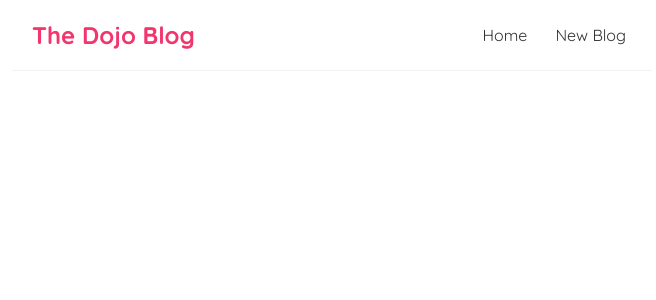
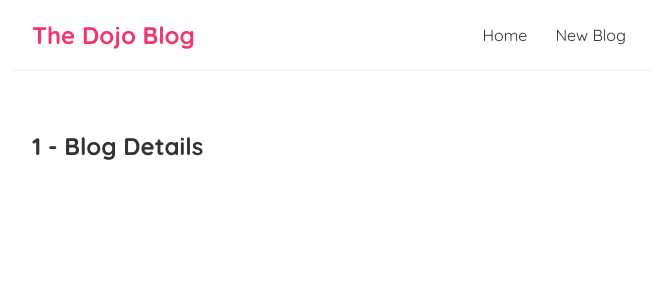
Before and after one commit to JoaoPedroVisconti/ReactTutorial_dojo-blog, a React (Create React App) app: page /blogs/1 in a window 1280 px wide. Shown: the top 300 px of the page, without its empty margins (308-964 px from the left). Built offline with nearby package versions, Linux system fonts and the light colour scheme; the HTML template or start-up script is replaced by a standard one.

Commit message:
Using route parameters to set a link to page blogs details and turning the blogs on the home page links

```diff
--- a/src/App.js
+++ b/src/App.js
@@ -1,7 +1,9 @@
+import { BrowserRouter as Router, Route, Switch } from 'react-router-dom';
+
 import Navbar from './Navbar';
 import Home from './Home';
 import Create from './Create';
-import { BrowserRouter as Router, Route, Switch } from 'react-router-dom';
+import BlogDetails from './BlogDetails';
 
 function App() {
   return (
@@ -16,6 +18,9 @@
             <Route path="/create">
               <Create />
             </Route>
+            <Route path="/blogs/:id">
+              <BlogDetails />
+            </Route>
           </Switch>
         </div>
       </div>
--- /dev/null
+++ b/src/BlogDetails.js
@@ -0,0 +1,13 @@
+import { useParams } from 'react-router-dom';
+
+const BlogDetails = () => {
+  const { id } = useParams();
+
+  return (
+    <div className="blog-details">
+      <h2>{id} - Blog Details</h2>
+    </div>
+  );
+};
+
+export default BlogDetails;
--- a/src/BlogList.js
+++ b/src/BlogList.js
@@ -1,3 +1,5 @@
+import { Link } from 'react-router-dom';
+
 const BlogList = ({ blogs, title }) => {
   // const BlogList = (props) => {
   // / // const blogs = props.blogs;
@@ -7,8 +9,10 @@
       <h2>{title}</h2>
       {blogs.map((blog) => (
         <div className="blog-preview" key={blog.id}>
-          <h2>{blog.title}</h2>
-          <p>Written by {blog.author}</p>
+          <Link to={`/blogs/${blog.id}`}>
+            <h2>{blog.title}</h2>
+            <p>Written by {blog.author}</p>
+          </Link>
         </div>
       ))}
     </div>
--- a/src/index.css
+++ b/src/index.css
@@ -51,3 +51,7 @@
   color: #f1356d;
   margin-bottom: 8px;
 }
+
+.blog-preview a{
+  text-decoration: none;
+}
```
